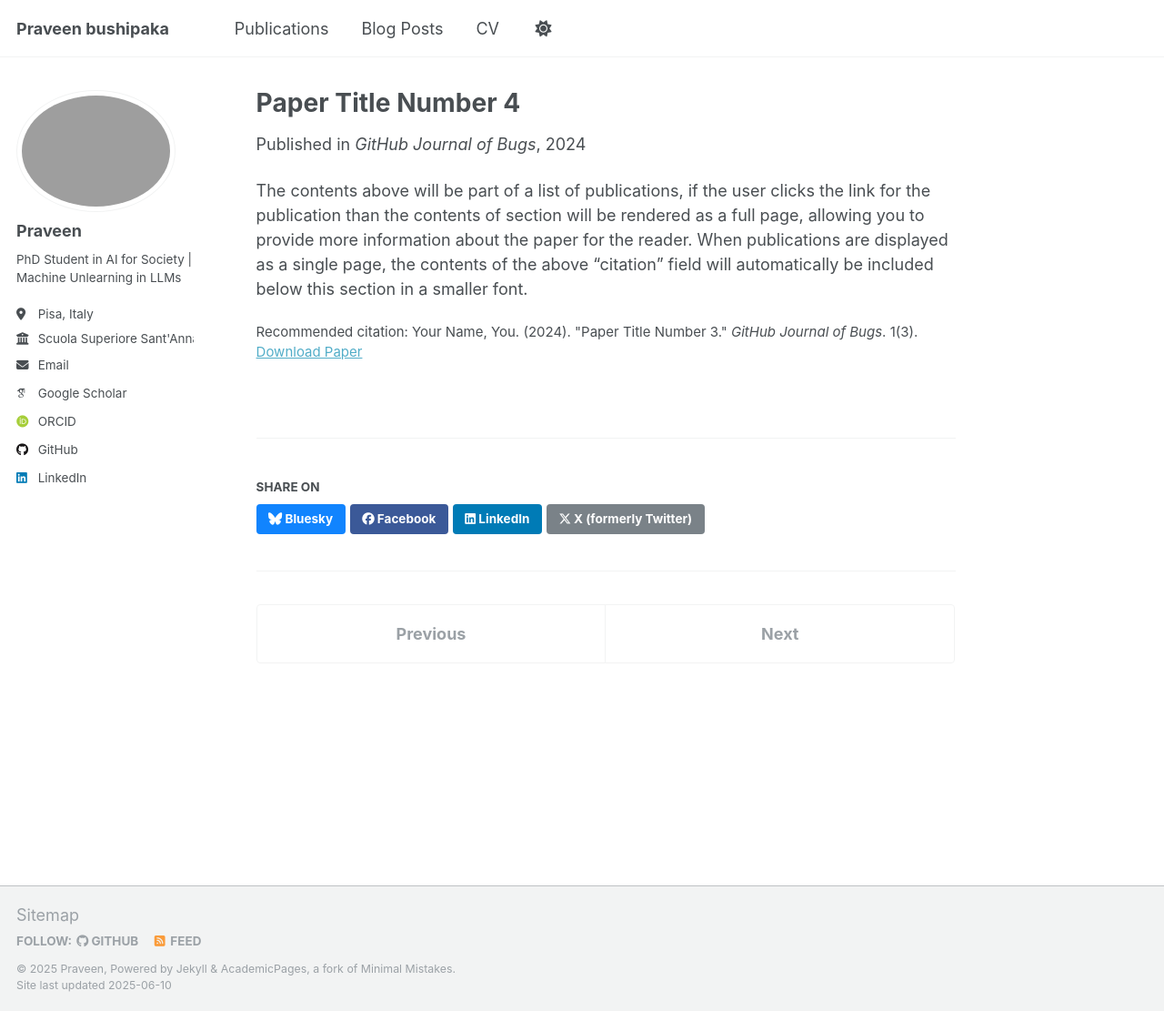
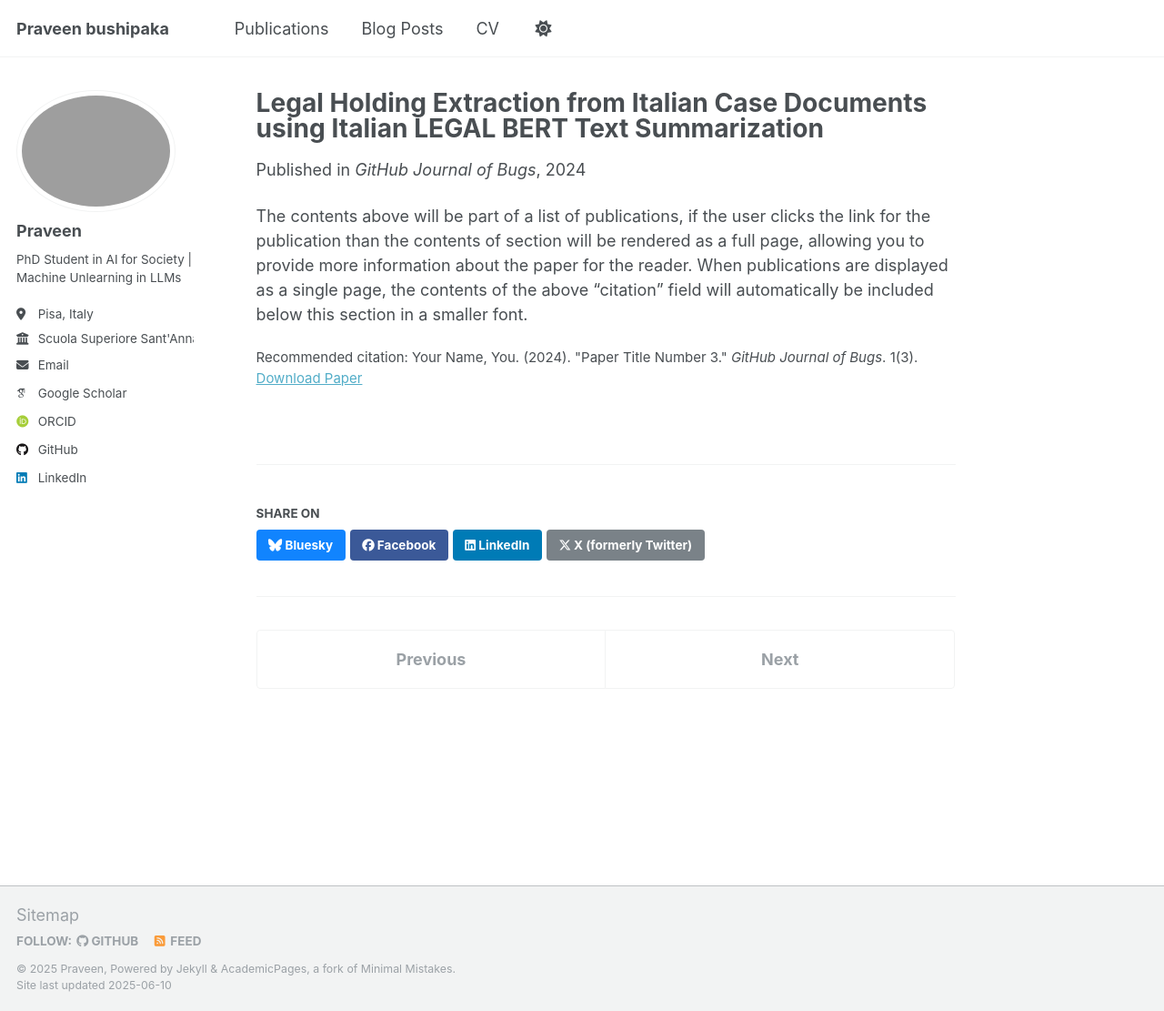
Before and after one commit to praveensonu/praveensonu.github.io, a Jekyll site: the page built from _publications/2024-02-17-paper-title-number-4.md, in a window 1280 px wide and 1111 px high. Shown: the whole window at 91% size. Built offline with Jekyll 4.4.1, drawn with Linux system fonts in a browser that asks for light colours; some web fonts are replaced.

Commit message:
Update 2024-02-17-paper-title-number-4.md

```diff
--- a/_publications/2024-02-17-paper-title-number-4.md
+++ b/_publications/2024-02-17-paper-title-number-4.md
@@ -1,5 +1,5 @@
 ---
-title: "Paper Title Number 4"
+title: "Legal Holding Extraction from Italian Case Documents using Italian LEGAL BERT Text Summarization"
 collection: publications
 category: conferences
 permalink: /publication/2024-02-17-paper-title-number-4
```
